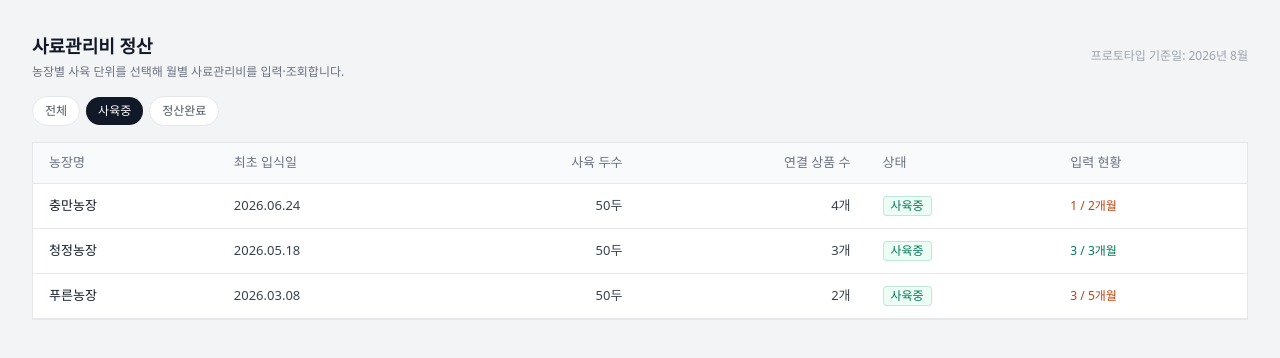
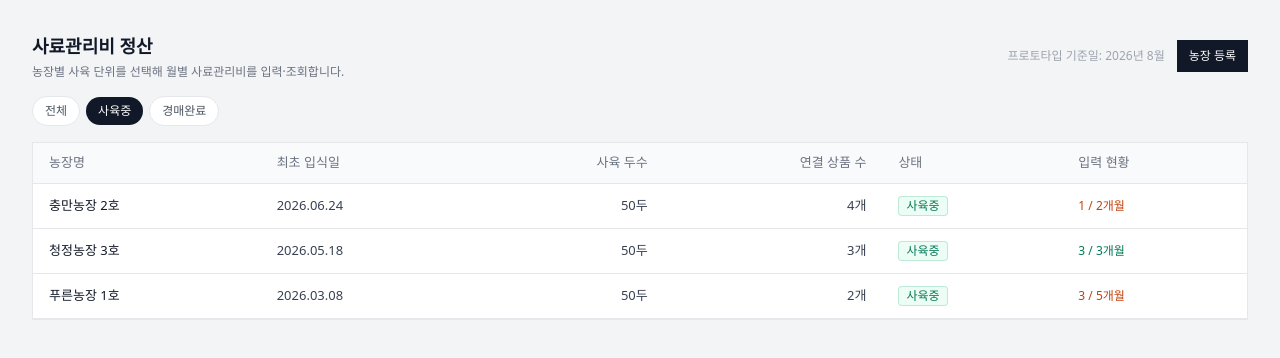
Before and after one commit to bankcow-hyunwooYoon/bankcow-settlement, a React (Vite) app: page / in a window 1280 px wide. Shown: the top 358 px of the page. Built offline with nearby package versions, Linux system fonts and the light colour scheme.

Commit message:
feat: add manual farm registration

```diff
--- a/src/App.jsx
+++ b/src/App.jsx
@@ -4,9 +4,11 @@
 import BreedingUnitListScreen from './screens/BreedingUnitListScreen.jsx'
 import { getSelectableMonths, upsertRecord } from './lib/records.js'
 import { BREEDING_UNITS } from './lib/breedingUnits.js'
+import { ACTIVE_INVESTMENT_PRODUCTS } from './lib/investmentProducts.js'
 
 export default function App() {
   const [screen, setScreen] = useState('units')
+  const [units, setUnits] = useState(BREEDING_UNITS)
   const [recordsByUnit, setRecordsByUnit] = useState(() =>
     Object.fromEntries(BREEDING_UNITS.map((unit) => [unit.id, unit.initialRecords])),
   )
@@ -40,7 +42,7 @@
     window.history.back()
   }
 
-  const selectedUnit = BREEDING_UNITS.find((unit) => unit.id === selectedUnitId) ?? BREEDING_UNITS[0]
+  const selectedUnit = units.find((unit) => unit.id === selectedUnitId) ?? units[0]
   const records = recordsByUnit[selectedUnit.id] ?? []
 
   if (screen === 'register') {
@@ -74,8 +76,35 @@
   }
 
   if (screen === 'units') {
-    const unitsWithRecords = BREEDING_UNITS.map((unit) => ({ ...unit, records: recordsByUnit[unit.id] ?? [] }))
-    return <BreedingUnitListScreen units={unitsWithRecords} onSelectUnit={(unit) => navigate('list', null, unit.id)} />
+    const unitsWithRecords = units.map((unit) => ({ ...unit, records: recordsByUnit[unit.id] ?? [] }))
+    const connectedProductIds = new Set(units.flatMap((unit) => unit.linkedProductIds ?? []))
+    const availableProducts = ACTIVE_INVESTMENT_PRODUCTS.filter((product) => !connectedProductIds.has(product.id))
+    return (
+      <BreedingUnitListScreen
+        units={unitsWithRecords}
+        availableProducts={availableProducts}
+        onSelectUnit={(unit) => navigate('list', null, unit.id)}
+        onCreateUnit={({ farmName, products }) => {
+          const placementDate = products.reduce(
+            (earliest, product) => (product.placementDate < earliest ? product.placementDate : earliest),
+            products[0].placementDate,
+          )
+          const id = `unit-manual-${Date.now()}`
+          const newUnit = {
+            id,
+            farmName,
+            placementDate,
+            headCount: products.reduce((sum, product) => sum + product.headCount, 0),
+            linkedProductCount: products.length,
+            linkedProductIds: products.map((product) => product.id),
+            breedingStatus: '사육중',
+            initialRecords: [],
+          }
+          setUnits((prev) => [newUnit, ...prev])
+          setRecordsByUnit((prev) => ({ ...prev, [id]: [] }))
+        }}
+      />
+    )
   }
 
   return (
--- /dev/null
+++ b/src/lib/investmentProducts.js
@@ -0,0 +1,16 @@
+/**
+ * 농장 등록 시 연결할 수 있는 진행 중 투자상품 목업.
+ * 실제 연동에서는 정산이 완료되지 않은 투자상품 API 목록을 사용한다.
+ */
+export const ACTIVE_INVESTMENT_PRODUCTS = [
+  { id: 'product-5-1', productName: '가축투자계약증권 5-1', productCode: 'CERT-5-1', placementDate: '2026-08-04', headCount: 18 },
+  { id: 'product-5-2', productName: '가축투자계약증권 5-2', productCode: 'CERT-5-2', placementDate: '2026-07-12', headCount: 22 },
+  { id: 'product-5-3', productName: '가축투자계약증권 5-3', productCode: 'CERT-5-3', placementDate: '2026-07-18', headCount: 16 },
+  { id: 'product-5-4', productName: '가축투자계약증권 5-4', productCode: 'CERT-5-4', placementDate: '2026-06-03', headCount: 25 },
+  { id: 'product-5-5', productName: '가축투자계약증권 5-5', productCode: 'CERT-5-5', placementDate: '2026-06-24', headCount: 25 },
+  { id: 'product-5-6', productName: '가축투자계약증권 5-6', productCode: 'CERT-5-6', placementDate: '2026-05-18', headCount: 20 },
+  { id: 'product-5-7', productName: '가축투자계약증권 5-7', productCode: 'CERT-5-7', placementDate: '2026-05-21', headCount: 30 },
+  { id: 'product-5-8', productName: '가축투자계약증권 5-8', productCode: 'CERT-5-8', placementDate: '2026-04-09', headCount: 24 },
+  { id: 'product-5-9', productName: '가축투자계약증권 5-9', productCode: 'CERT-5-9', placementDate: '2026-03-08', headCount: 28 },
+  { id: 'product-5-10', productName: '가축투자계약증권 5-10', productCode: 'CERT-5-10', placementDate: '2026-02-16', headCount: 26 },
+]
--- a/src/screens/BreedingUnitListScreen.jsx
+++ b/src/screens/BreedingUnitListScreen.jsx
@@ -2,13 +2,17 @@
 import PrototypeDateBadge from '../components/PrototypeDateBadge.jsx'
 import { now } from '../lib/prototypeDate.js'
 
-const FILTERS = ['전체', '사육중', '정산완료']
+const FILTERS = [
+  { value: '전체', label: '전체' },
+  { value: '사육중', label: '사육중' },
+  { value: '정산완료', label: '경매완료' },
+]
 
 function BreedingStatusBadge({ status }) {
   const classes = status === '사육중'
     ? 'bg-emerald-50 text-emerald-700 ring-emerald-600/20'
     : 'bg-gray-100 text-gray-600 ring-gray-500/20'
-  return <span className={`inline-flex rounded px-2 py-0.5 text-xs font-medium ring-1 ring-inset ${classes}`}>{status}</span>
+  return <span className={`inline-flex rounded px-2 py-0.5 text-xs font-medium ring-1 ring-inset ${classes}`}>{status === '정산완료' ? '경매완료' : status}</span>
 }
 
 /** 입식월을 포함하고, 진행 중인 이번 달은 제외한 완료 정산월 수를 계산한다. */
@@ -34,8 +38,74 @@
   return <span className={`text-xs ${classes}`}>{completedMonths} / {totalMonths}개월</span>
 }
 
-export default function BreedingUnitListScreen({ units, onSelectUnit }) {
+function FarmRegistrationModal({ products, onClose, onCreate }) {
+  const [farmName, setFarmName] = useState('')
+  const [selectedIds, setSelectedIds] = useState([])
+  const selectedProducts = products.filter((product) => selectedIds.includes(product.id))
+  const toggleProduct = (id) => {
+    setSelectedIds((prev) => (prev.includes(id) ? prev.filter((item) => item !== id) : [...prev, id]))
+  }
+  const canSubmit = farmName.trim().length > 0 && selectedProducts.length > 0
+
+  return (
+    <div className="fixed inset-0 z-50 flex items-center justify-center bg-black/40 p-4" role="dialog" aria-modal="true" aria-labelledby="farm-registration-title">
+      <div className="max-h-[calc(100vh-2rem)] w-full max-w-2xl overflow-hidden bg-white shadow-xl">
+        <div className="border-b border-gray-200 px-5 py-4">
+          <h2 id="farm-registration-title" className="text-base font-semibold text-gray-900">농장 등록</h2>
+          <p className="mt-1 text-xs text-gray-500">농장명과 연결할 진행 중 투자상품을 선택해 주세요.</p>
+        </div>
+        <div className="max-h-[calc(100vh-12rem)] overflow-y-auto p-5">
+          <label htmlFor="farm-name" className="mb-1.5 block text-xs font-medium text-gray-700">농장명</label>
+          <input
+            id="farm-name"
+            value={farmName}
+            onChange={(event) => setFarmName(event.target.value)}
+            placeholder="예: 충만농장"
+            className="w-full border border-gray-200 px-3 py-2 text-sm text-gray-900 outline-none focus:border-gray-500"
+          />
+
+          <div className="mt-6 flex items-end justify-between gap-3">
+            <div>
+              <h3 className="text-xs font-medium text-gray-700">연결할 투자상품</h3>
+              <p className="mt-1 text-xs text-gray-400">정산이 종료된 상품은 제외됩니다. 하나 이상 선택할 수 있습니다.</p>
+            </div>
+            <span className="shrink-0 text-xs text-gray-500">{selectedProducts.length}개 선택</span>
+          </div>
+          <div className="mt-2 overflow-hidden border border-gray-200">
+            {products.length === 0 ? (
+              <p className="px-4 py-10 text-center text-sm text-gray-500">연결 가능한 투자상품이 없습니다.</p>
+            ) : (
+              products.map((product) => {
+                const checked = selectedIds.includes(product.id)
+                return (
+                  <label key={product.id} className={`flex cursor-pointer items-center gap-3 border-b border-gray-100 px-4 py-3 last:border-b-0 ${checked ? 'bg-emerald-50/60' : 'hover:bg-gray-50'}`}>
+                    <input type="checkbox" checked={checked} onChange={() => toggleProduct(product.id)} className="h-4 w-4 accent-gray-900" />
+                    <span className="min-w-0 flex-1">
+                      <span className="block text-sm font-medium text-gray-800">{product.productName}</span>
+                      <span className="mt-0.5 block text-xs text-gray-400">{product.productCode} <span className="mx-1 text-gray-300">|</span> 입식일 {product.placementDate.replaceAll('-', '.')}</span>
+                    </span>
+                    <span className="text-xs font-medium text-gray-600">{product.headCount}두</span>
+                  </label>
+                )
+              })
+            )}
+          </div>
+          {selectedProducts.length > 0 && (
+            <p className="mt-2 text-xs text-gray-500">연결 후 사육 두수: <span className="font-medium text-gray-800">{selectedProducts.reduce((sum, product) => sum + product.headCount, 0)}두</span> · 최초 입식일: <span className="font-medium text-gray-800">{selectedProducts.reduce((earliest, product) => (product.placementDate < earliest ? product.placementDate : earliest), selectedProducts[0].placementDate).replaceAll('-', '.')}</span></p>
+          )}
+        </div>
+        <div className="flex justify-end gap-2 border-t border-gray-200 px-5 py-4">
+          <button type="button" onClick={onClose} className="border border-gray-200 px-4 py-2 text-sm font-medium text-gray-700 hover:bg-gray-50">취소</button>
+          <button type="button" disabled={!canSubmit} onClick={() => onCreate({ farmName: farmName.trim(), products: selectedProducts })} className="bg-gray-900 px-4 py-2 text-sm font-medium text-white hover:bg-gray-700 disabled:cursor-not-allowed disabled:bg-gray-300">등록</button>
+        </div>
+      </div>
+    </div>
+  )
+}
+
+export default function BreedingUnitListScreen({ units, availableProducts, onSelectUnit, onCreateUnit }) {
   const [filter, setFilter] = useState('사육중')
+  const [isRegistrationOpen, setIsRegistrationOpen] = useState(false)
   const visibleUnits = useMemo(
     () => units
       .filter((unit) => filter === '전체' || unit.breedingStatus === filter)
@@ -51,20 +121,23 @@
             <h1 className="text-lg font-semibold text-gray-900">사료관리비 정산</h1>
             <p className="mt-1 text-xs text-gray-500">농장별 사육 단위를 선택해 월별 사료관리비를 입력·조회합니다.</p>
           </div>
-          <PrototypeDateBadge />
+          <div className="flex items-center gap-3">
+            <PrototypeDateBadge />
+            <button type="button" onClick={() => setIsRegistrationOpen(true)} className="bg-gray-900 px-3 py-2 text-xs font-medium text-white hover:bg-gray-700">농장 등록</button>
+          </div>
         </div>
 
         <div className="mb-4 flex items-center gap-1.5">
           {FILTERS.map((item) => (
             <button
-              key={item}
+              key={item.value}
               type="button"
-              onClick={() => setFilter(item)}
+              onClick={() => setFilter(item.value)}
               className={`rounded-full px-3 py-1.5 text-xs font-medium ${
-                filter === item ? 'bg-gray-900 text-white' : 'border border-gray-200 bg-white text-gray-600 hover:bg-gray-50'
+                filter === item.value ? 'bg-gray-900 text-white' : 'border border-gray-200 bg-white text-gray-600 hover:bg-gray-50'
               }`}
             >
-              {item}
+              {item.label}
             </button>
           ))}
         </div>
@@ -102,6 +175,16 @@
           </table>
           {visibleUnits.length === 0 && <p className="py-16 text-center text-sm text-gray-500">해당 상태의 사육 단위가 없습니다.</p>}
         </div>
+        {isRegistrationOpen && (
+          <FarmRegistrationModal
+            products={availableProducts}
+            onClose={() => setIsRegistrationOpen(false)}
+            onCreate={(payload) => {
+              onCreateUnit(payload)
+              setIsRegistrationOpen(false)
+            }}
+          />
+        )}
       </div>
     </div>
   )
```
Also changed, not shown: src/lib/breedingUnits.js, src/lib/exportExcel.js.
